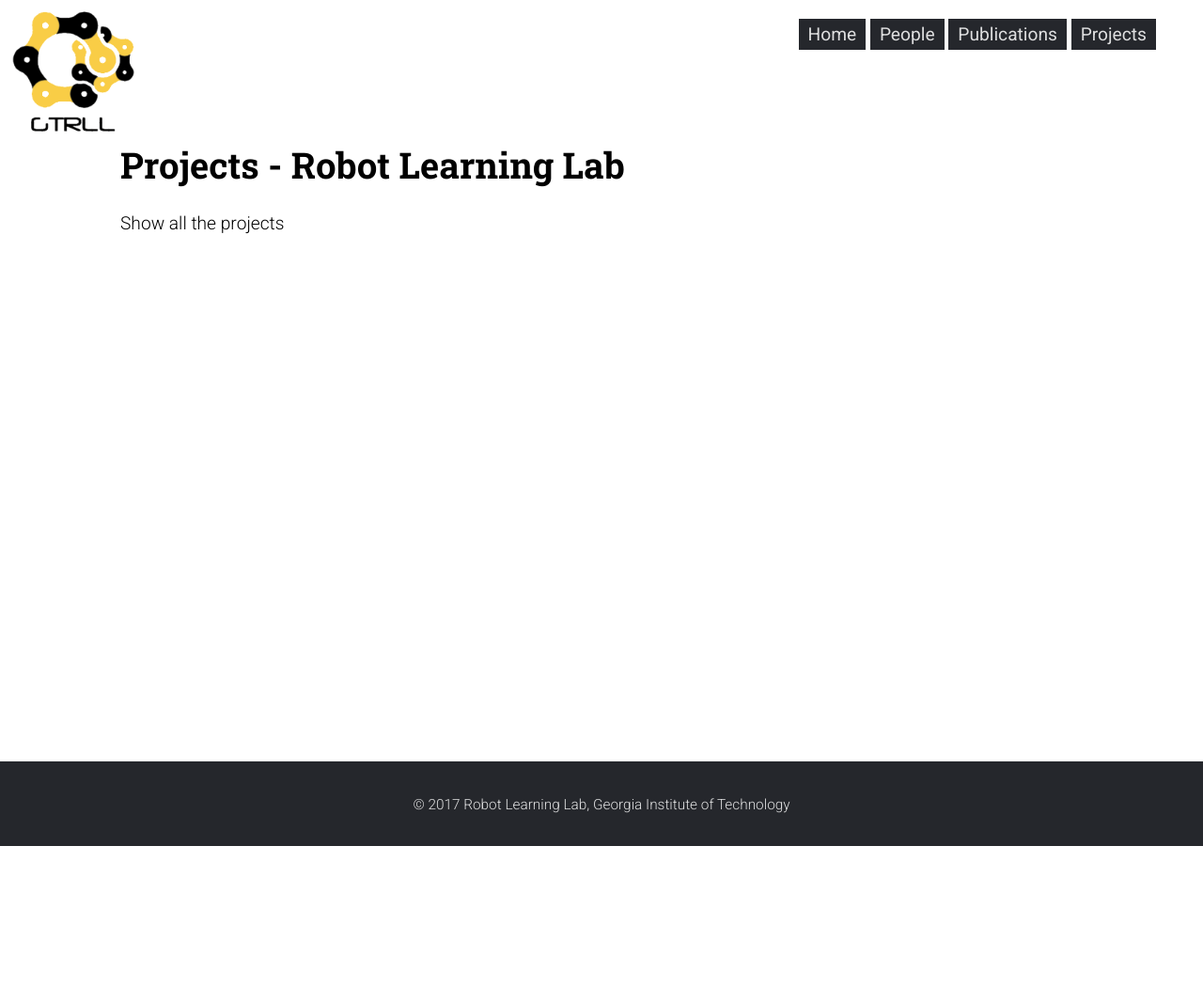
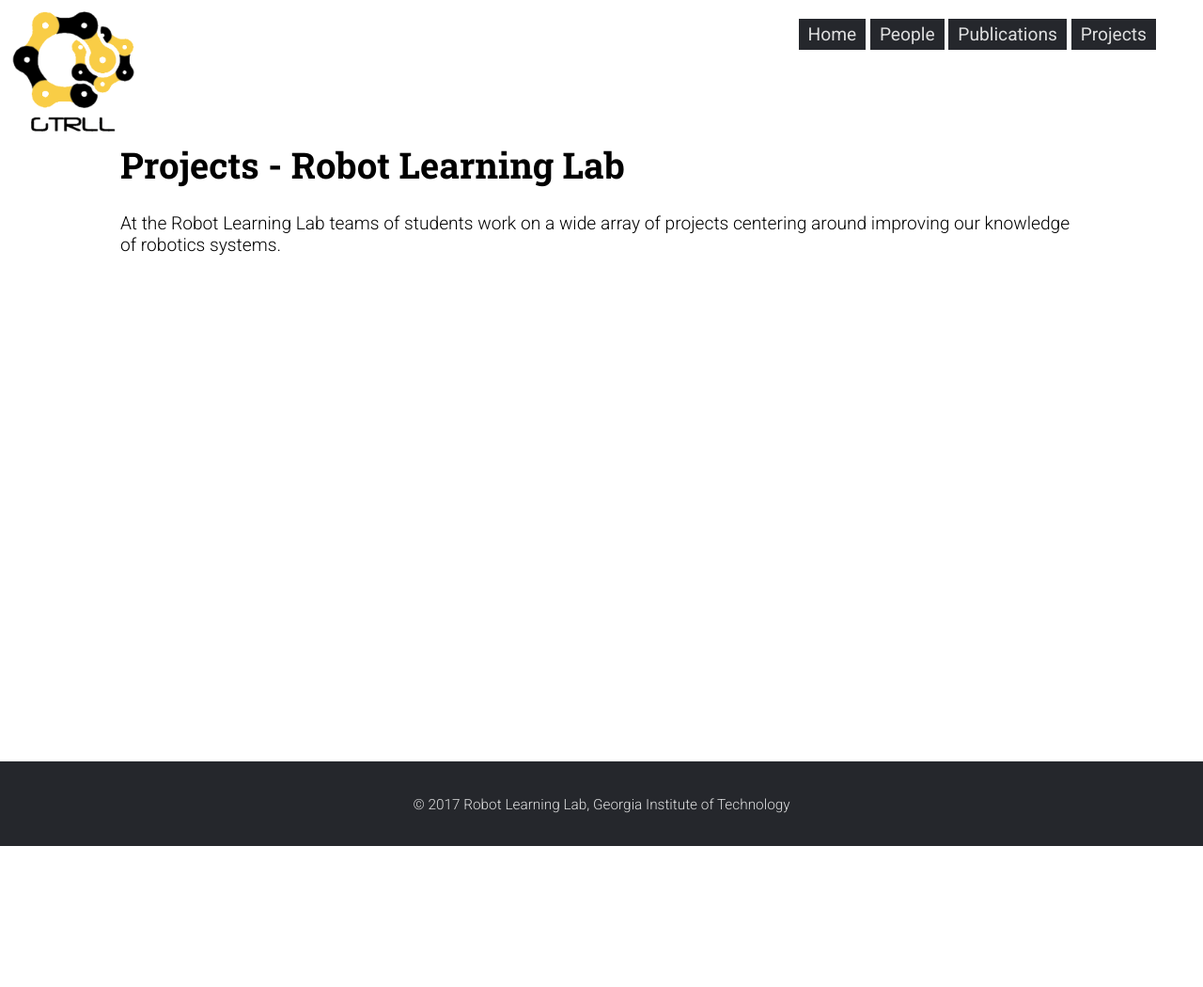
Before and after one commit to AJLiu/rll-site, a Jekyll site: the page built from pages/projects.html, in a window 1280 px wide. Shown: the whole page at 94% size. Built offline with Jekyll 4.4.1, drawn with Linux system fonts in a browser that asks for light colours; nearby versions of some CDN libraries.

Commit message:
made most of the changes asked for, still have to clean up

```diff
--- /dev/null
+++ b/_sass/_projects.scss
@@ -0,0 +1,30 @@
+.projects {
+    ul {
+        padding: 0;
+        display: flex;
+    }
+    li {
+        list-style: none;
+        text-align: center;
+
+        p {
+            margin-top: 0;
+        }
+    }
+    img {
+        width: 200px;
+        height: 200px;
+    }
+    h2 {
+        margin: 5px;
+    }
+    a {
+        text-decoration: none;
+    }
+    a:visited {
+        color: $color-text-dark;
+    }
+    p {
+        text-align: center;
+    }
+}
--- a/pages/projects.html
+++ b/pages/projects.html
@@ -4,12 +4,22 @@
 permalink: /projects/index.html
 ---
 
-<p>Show all the projects</p>
+<p>At the Robot Learning Lab teams of students work on a wide array of projects centering around improving our knowledge of robotics systems.</p>
 
-<ul>
-    {% for project in site.projects %}
-    <li>
-        <a href="{{project.url}}">{{project.name}}</a>
-    </li>
-    {% endfor %}
-</ul>
+<div class="projects"/>
+    <ul>
+        {% assign sorted = site.projects | sort:"date" | reverse %}
+        {% for project in sorted %}
+        <li>
+            <a href="{{project.url}}">
+                {% if project.picture %}
+                <img src="{{project.picture}}"/>
+                {% else %}
+                <img src="/assets/people/placeholder.png"/>
+                {% endif %}
+                <h2>{{project.name}}</h2>
+            </a>
+        </li>
+        {% endfor %}
+    </ul>
+</div>
--- a/style.scss
+++ b/style.scss
@@ -24,5 +24,6 @@
 @import "nav";
 @import "footer";
 @import "people";
+@import "projects";
 @import "papers";
 @import "home";
```
Also changed, not shown: _layouts/project.html (+13 -19 lines), _sass/_people.scss (line endings or trailing spaces), 1 other file.
